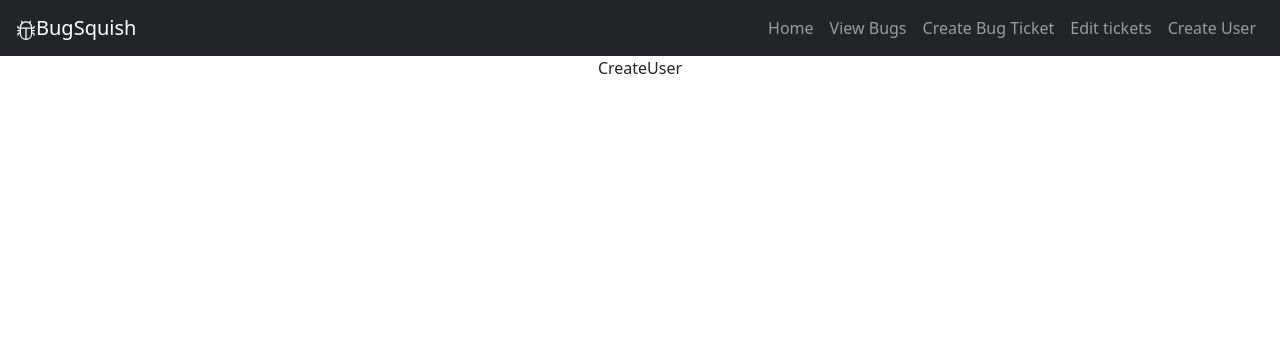
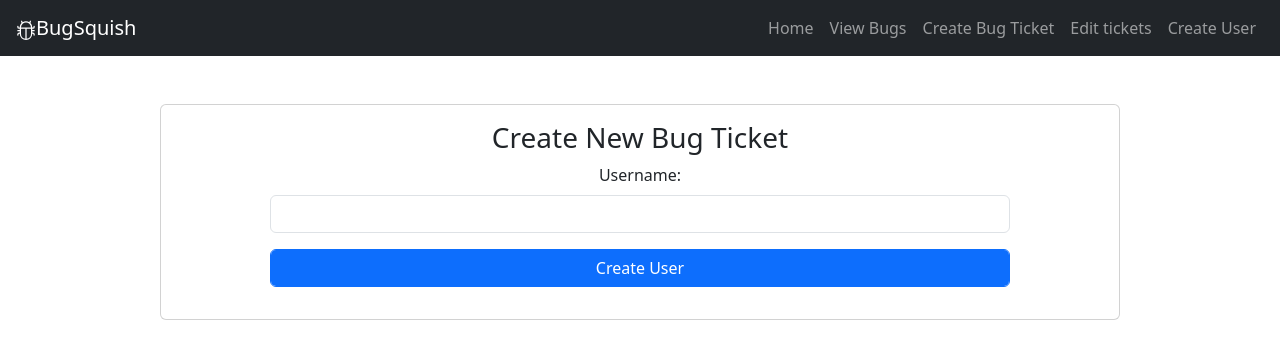
Before and after one commit to tun35770/BugSquish, a React (Vite) app in the folder BugSquish/: page /user in a window 1280 px wide. Shown: the top 358 px of the page. Built offline with nearby package versions, Linux system fonts and the light colour scheme.

Commit message:
Basic Create User Form

```diff
--- a/BugSquish/src/App.tsx
+++ b/BugSquish/src/App.tsx
@@ -37,7 +37,7 @@ function App() {
         </Navbar>
 
         <Routes>
-          <Route path="/" element={<Home />} />
+          <Route path="/" element={<BugList />} />
           <Route path="/bugs" element={<BugList />} />
           <Route path="/create" element={<CreateBug />} />
           <Route path="/edit/:id" element={<EditBug />} />
--- a/BugSquish/src/components/CreateBug.tsx
+++ b/BugSquish/src/components/CreateBug.tsx
@@ -1,5 +1,6 @@
 import React, { useEffect, useState, useRef } from 'react'
 import Form from 'react-bootstrap/Form';
+import Card from 'react-bootstrap/Card'
 
 const CreateBug = () => {
 
@@ -23,7 +24,6 @@ const CreateBug = () => {
     const [title, setTitle] = useState('');
     const [description, setDescription] = useState('');
     const [project, setProject] = useState('');
-    const [date, setDate] = useState('');
     const [users, setUsers] = useState([''])
 
     const userInputRef = useRef();
@@ -56,7 +56,7 @@ const CreateBug = () => {
             title: title,
             description: description,
             project: project,
-            date: date
+            date: new Date()
         };
 
         console.log(bug);
@@ -65,9 +65,9 @@ const CreateBug = () => {
     }
 
   return (
-    <div className='mx-3'>
+    <Card className='' style={{maxWidth: '75%', margin: '3rem auto', padding:'1rem'}}>
         <h3>Create New Bug Ticket</h3>
-        <Form onSubmit={onSubmit}>
+        <Form onSubmit={onSubmit} style={{width:'80%', margin:'0 auto'}}>
 
             <Form.Group className="mb-3" >
             <Form.Label>Title: </Form.Label>
@@ -101,8 +101,17 @@ const CreateBug = () => {
                     onChange={onChangeProject}>
                 </Form.Control>
             </Form.Group>
+
+            <Form.Group className='mb-3'>
+                <Form.Control
+                    type="submit"
+                    value="Create Bug Ticket"
+                    className="btn btn-primary"
+                    onSubmit={onSubmit}>
+                </Form.Control>
+            </Form.Group>
         </Form>
-    </div>
+    </Card>
   )
 }
 
--- a/BugSquish/src/components/CreateUser.tsx
+++ b/BugSquish/src/components/CreateUser.tsx
@@ -1,8 +1,54 @@
-import React from 'react'
+import React, { useState } from 'react'
+import { Card, Form } from 'react-bootstrap';
 
 const CreateUser = () => {
+
+  const [username, setUsername] = useState('');
+
+  function onChangeUsername(e: React.ChangeEvent<HTMLInputElement>){
+    setUsername(e.currentTarget.value);
+  }
+
+  function onSubmit(e: React.FormEvent){
+    e.preventDefault();
+
+    const user = {
+        username: username,
+    };
+
+    console.log(user);
+
+    setUsername('');
+  }
+
+
   return (
-    <div>CreateUser</div>
+    <Card className='' style={{maxWidth: '75%', margin: '3rem auto', padding:'1rem'}}>
+      <h3>Create New Bug Ticket</h3>
+      <Form onSubmit={onSubmit} style={{width:'80%', margin:'0 auto'}}>
+
+        <Form.Group className="mb-3" >
+        <Form.Label>Username: </Form.Label>
+            <Form.Control
+              type="text"
+              required
+              className="form-control"
+              value={username}
+              onChange={onChangeUsername}>
+            </Form.Control>
+        </Form.Group>
+
+        <Form.Group className='mb-3'>
+                <Form.Control
+                    type="submit"
+                    value="Create User"
+                    className="btn btn-primary"
+                    onSubmit={onSubmit}>
+                </Form.Control>
+            </Form.Group>
+        </Form>
+
+   </Card>
   )
 }
 
```
